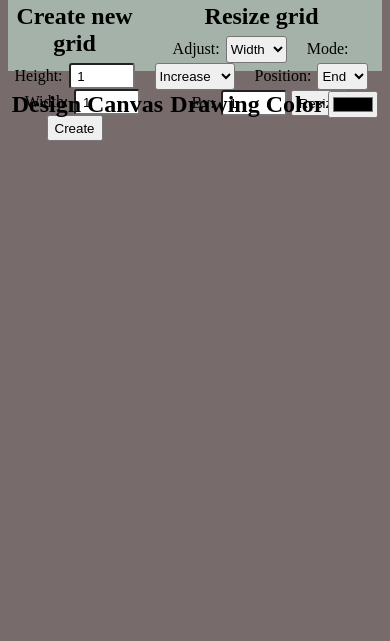
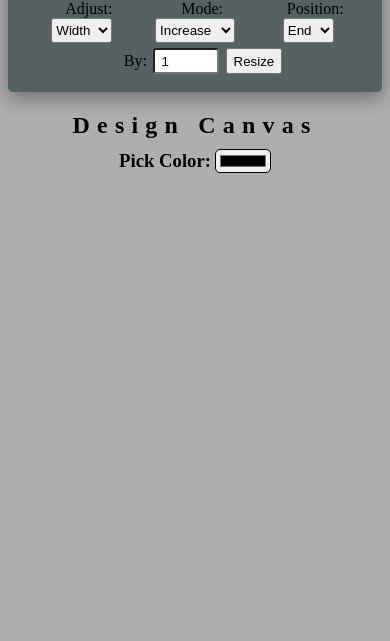
Before and after one commit to Tonerolima/Pixel-Art-Maker, a plain HTML site: page index.html in a window 390 px wide. Shown: the part 203-844 px from the top of the page. Drawn offline with nearby package versions, Linux system fonts and the light colour scheme.

Commit message:
refactor the page design to make it responsive

```diff
--- a/index.html
+++ b/index.html
@@ -26,29 +26,41 @@
            <div>
                <h2>Resize grid</h2>
                <form id="adjustGrid">
+                <div id="adjustGridDiv">
+                    <div>
+                        <div>
                             <label for="axis">Adjust:</label>
                             <select name="axis" id="axis">
                                 <option value="x">Width</option>
                                 <option value="y">Height</option>
                                 <option value="z">Both</option>
                             </select>
-
+                        </div>
+                        <div>
                             <label for="axis">Mode:</label>
                             <select name="axis" id="mode">
                                 <option value="add">Increase</option>
                                 <option value="remove">Decrease</option>
                             </select>
-
+                        </div>
+                        <div>
                             <label for="axis">Position:</label>
                             <select name="pos" id="pos">
                                 <option value="start">Start</option>
                                 <option value="end" selected>End</option>
                             </select>
-
+                        </div>
+                    </div>
+                    <div>
+                        <div>
                             <label for="size">By:</label>
                             <input type="number" name="axis" id="size" value="1">
-
+                        </div>
+                        <div>
                             <input type="submit" value="Resize" title="Resize button" accesskey="k">
+                        </div>
+                    </div>
+                </div>
                </form>
            </div>
        </div>
@@ -59,7 +71,7 @@
             <h2 class="inline">Design Canvas</h2>
         </div>
         <div>
-            <h2 class="inline">Drawing Color</h2>
+            <h3 class="inline">Pick Color: </h3>
             <input type="color" id="colorPicker">
         </div>
     </div>
--- a/styles.css
+++ b/styles.css
@@ -1,6 +1,6 @@
 body {
     text-align: center;
-    background-color: #776b6b;
+    background-color: #afadad;
 }
 
 h1 {
@@ -17,6 +17,14 @@ h2:first-of-type {
     margin-top: 0.5em;
 }
 
+#canvasHeader h2 {
+    letter-spacing: 0.3em;
+}
+
+h3 {
+    margin-top: 5px;
+}
+
 table,
 tr,
 td {
@@ -30,11 +38,11 @@ table {
 }
 
 tr {
-    height: 20px;
+    height: 15px;
 }
 
 td {
-    width: 20px;
+    width: 15px;
     background-color: rgb(255, 255, 255);
 }
 
@@ -44,22 +52,102 @@ input[type=number] {
     border-radius: 3px;
 }
 
+#adjustGridDiv input[type=number]{
+    margin-right: .5em;
+}
+
+
+input {
+    height: 20px;
+    box-sizing: content-box;
+}
+
+input[type=color] {
+    border-radius: 5px;
+}
+
 label {
     margin-left: 1em;
     margin-right: 2px;
 }
 
+#firstDiv {
+    background-color: #556163;
+    border-radius: 5px;
+    height: 90px;
+    box-shadow: 0 6px 20px rgba(0, 0, 0, 0.2), 0 6px 20px rgba(0, 0, 0, 0.19);
+}
+
 .container {
     display: flex;
-    justify-content: space-around;
+    justify-content: space-between;
     max-width: 1000px;
     margin: 0 auto;
-    height: 80px;
+    padding: 0 20px;
 }
 
-#firstDiv {
-    /*border: 5px solid black;*/
-    background-color: #a4b2a9;
+#adjustGridDiv {
+    display: flex;
+    justify-content: space-around;
+    max-width: 660px;
+    height: auto;
+}
+
+#adjustGridDiv > * {
+    display: flex;
+    justify-content: space-evenly;
+}
+
+/* Medium screens */
+@media all and (max-width: 960px) {
+    h1 {
+        font-size: 40px;
+    }
+    .container {
+        flex-direction: column;
+        justify-content: space-around;
+        height: 180px;
+    }
+
+    #firstDiv {
+        height: 200px;
+    }
+
+    #adjustGridDiv {
+        margin: 0 auto;
+    }
+}
+
+@media all and (max-width: 650px) {
+    h1 {
+        font-size: 30px;
+    }
+    .container {
+        height: 240px;
+    }
+
+    .container > div:first-of-type {
+        height: 100px;
+        min-width: 320px;
+    }
+
+    .container > div:nth-of-type(2) {
+        height: 140px;
+    }
+
+    #firstDiv {
+        height: 240px;
+    }
+
+    #adjustGridDiv {
+        flex-direction: column;
+        height: 80px;
+    }
+
+    #adjustGridDiv > * {
+        justify-content: center;
+        align-content: space-around;
+    }
 }
 
 form {
@@ -86,7 +174,8 @@ select {
 
 #canvasHeader {
     display: flex;
-    justify-content: space-around;
+    flex-flow: column;
+    justify-content: flex-start;
     max-width: 500px;
     margin: 0.5em auto;
 }
```
Lines whose indentation alone changed are shown as unchanged.
